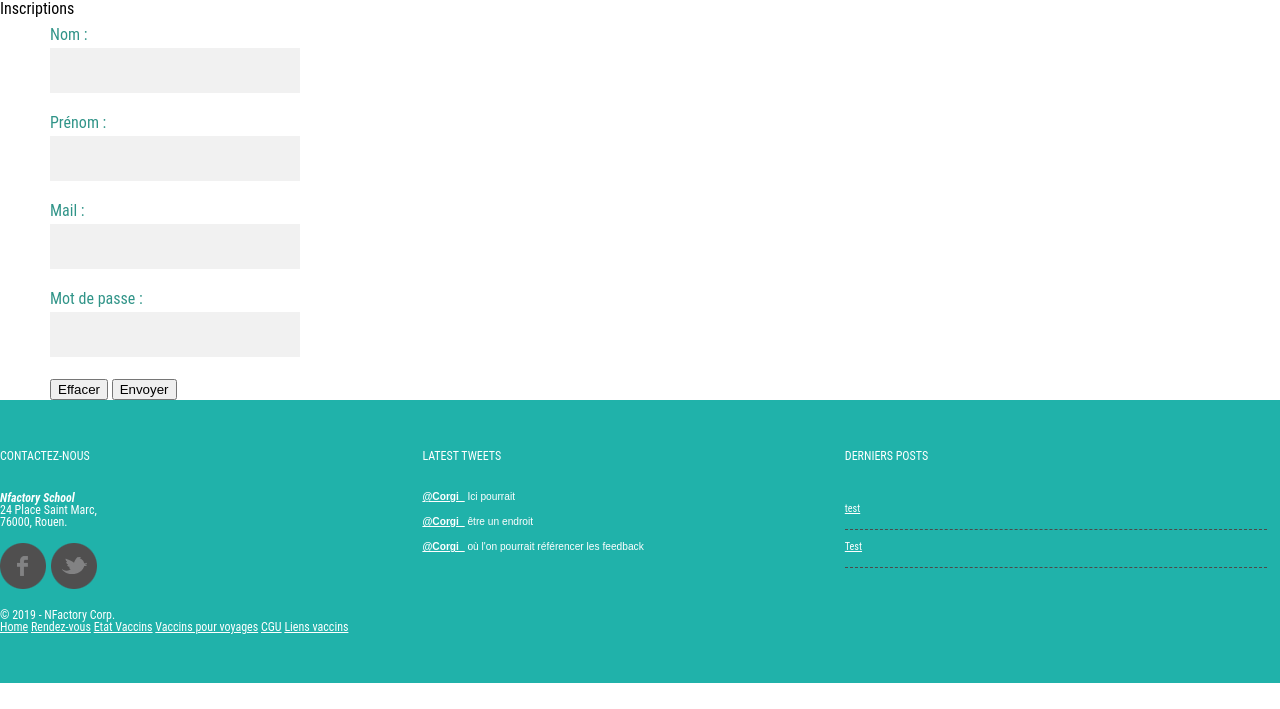
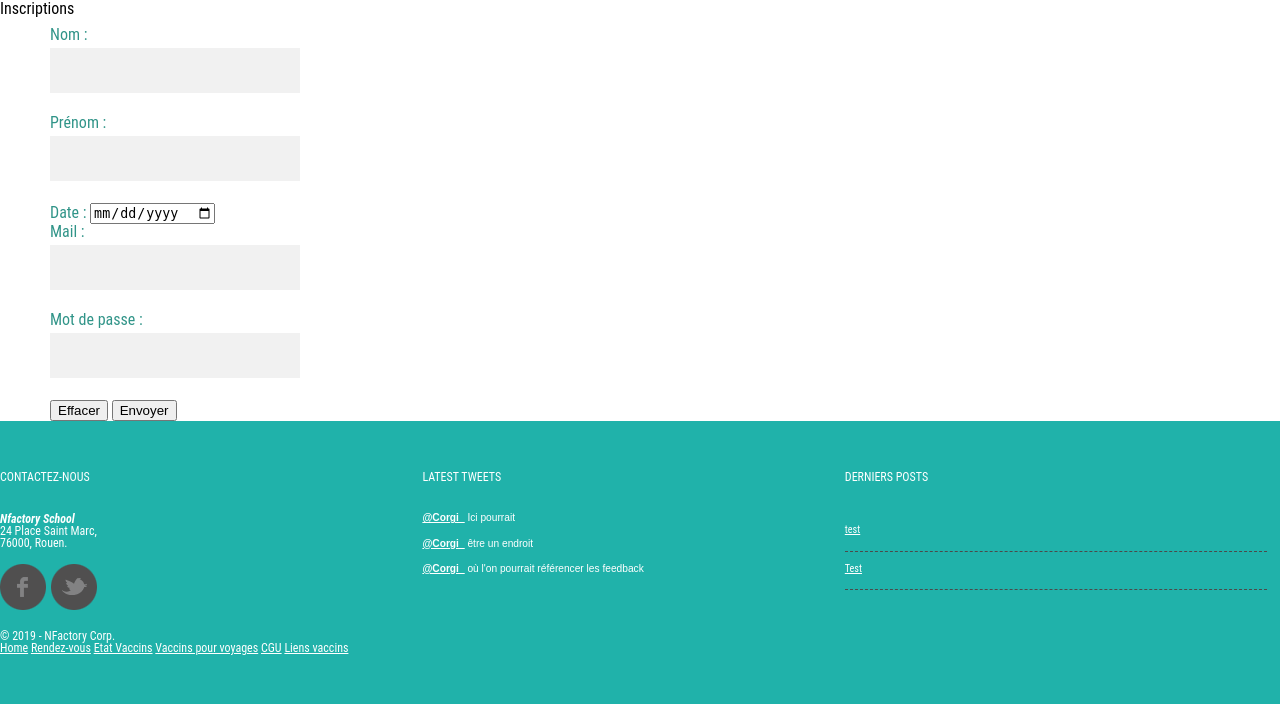
Before and after one commit to AxelBarbeHusson/LesVaccinsDuBonheur, a PHP site: page /carnex/index.php?page=inscriptions in a window 1280 px wide; the page is wider, and only the part inside the window is pictured. Shown: the part 1038-1747 px from the top of that part. Before the commit the page ends 1721 px from the top of that part, so only its background shows below. Run offline with PHP 8.4, Linux system fonts and the light colour scheme; some web fonts are replaced.

Commit message:
ajout de date de naissance a l'inscription and supp var $date and add NOW()

```diff
--- a/includes/frmInscription.php
+++ b/includes/frmInscription.php
@@ -1,6 +1,8 @@
 <?php
 if (!isset($nom)) $nom = "";
 if (!isset($prenom)) $prenom = "";
+if (!isset($date)) $date = "";
+
 if (!isset($mail)) $mail = "";
 if (!isset($role)) $role = "";
 
@@ -15,6 +17,10 @@ if (!isset($role)) $role = "";
         <input type="text" id="prenom" name="prenom" value="<?= $prenom ?>"/>
     </div>
     <div>
+        <label for="date">Date :</label>
+        <input type="date" id="date" name="date" value="<?= $date ?>"/>
+    </div>
+    <div>
         <label for="mail">Mail&nbsp;: </label>
         <input type="text" id="mail" name="mail" value="<?= $mail ?>"/>
     </div>
@@ -22,6 +28,7 @@ if (!isset($role)) $role = "";
         <label for="mdp">Mot de passe&nbsp;: </label>
         <input type="password" id="mdp" name="mdp"/>
     </div>
+
     <div>
         <input type="hidden"  value="<?php $role = 'Users'?>">
     </div>
--- a/includes/inscriptions.inc.php
+++ b/includes/inscriptions.inc.php
@@ -4,6 +4,8 @@ if (isset($_POST['maurice'])) {
     $nom = isset($_POST['nom']) ? clean($_POST['nom']) : "";
     $prenom = isset($_POST['prenom']) ? clean($_POST['prenom']) : "";
     $mail = isset($_POST['mail']) ? clean($_POST['mail']) : "";
+    $date = isset($_POST['date']) ? clean($_POST['date']) : "";
+
     $mdp = isset($_POST['mdp']) ? clean($_POST['mdp']) : "";
     $role = isset($_POST['role']) ? clean($_POST['role']) : "";
 
@@ -32,14 +34,16 @@ if (isset($_POST['maurice'])) {
         if ($nombreOccurences == 0) {
             $mdp = password_hash($mdp, PASSWORD_DEFAULT);
             $sql = "INSERT INTO t_users
-                (USENOM, USEPRENOM, USEMAIL, USEPASSWORD,role,createdAt)
-                VALUES ('" . $nom . "', '" . $prenom . "', '" . $mail . "', '" . $mdp . "', '" . "Users" . "',NOW())";
+                (USENOM, USEPRENOM, USEMAIL, USEPASSWORD,birthdate,role,createdAt)
+                VALUES ('" . $nom . "', '" . $prenom . "', '" . $mail . "', '" . $mdp . "', '" . $date . "', '" . "Users" . "',NOW())";
             $role = 'Users';
             $query = $pdo->prepare($sql);
             $query->bindValue('USENOM', $nom, PDO::PARAM_STR);
             $query->bindValue('USEPRENOM', $prenom, PDO::PARAM_STR);
             $query->bindValue('USEMAIL', $mail, PDO::PARAM_STR);
             $query->bindValue('USEPASSWORD', $mdp, PDO::PARAM_STR);
+            $query->bindValue('USEPASSWORD', $mdp, PDO::PARAM_STR);
+            $query->bindValue('birthdate', $date, PDO::PARAM_STR);
             $query->execute();
             $msg = "Inscription Ok";
             $sujet = "Validation de votre inscription";
--- a/includes/rendezVous.inc.php
+++ b/includes/rendezVous.inc.php
@@ -39,7 +39,7 @@ if (isset($_POST['rdv'])) {
         if ($nombreOccurences == 0) {
             $sql = "INSERT INTO t_test
                 (USEMAIL, USEMESSAGE, USESUJET, USENOM, ID_USER , USEPRENOM, USEAPOSTAL, USECPOSTAL, USEVILLE, USEPHONE, USEDATE)
-                VALUES ('" . $mail . "', '" . $msg . "','" . $sujet . "','" . $nom . "','" . $USER . "','" . $prenom  . "','" . $apostal . "','" . $cpostal . "','" . $ville . "','" . $phone . "','" . $date . "')";
+                VALUES ('" . $mail . "', '" . $msg . "','" . $sujet . "','" . $nom . "','" . $USER . "','" . $prenom  . "','" . $apostal . "','" . $cpostal . "','" . $ville . "','" . $phone . "'',NOW())";
             $query = $pdo->prepare($sql);
             $query->bindValue('ID_USER', $USER, PDO::PARAM_STR);
             $query->bindValue('USEMAIL', $mail, PDO::PARAM_STR);
@@ -51,7 +51,6 @@ if (isset($_POST['rdv'])) {
             $query->bindValue('USECPOSTAL', $cpostal, PDO::PARAM_STR);
             $query->bindValue('USEVILLE', $ville, PDO::PARAM_STR);
             $query->bindValue('USEPHONE', $phone, PDO::PARAM_STR);
-            $query->bindValue('USEDATE', $date, PDO::PARAM_STR);
             $query->execute();
             $message = "Contact pris";
             $sujet = "Validation de votre message";
```
Also changed, not shown: includes/frmRendezvous.php (+2 -5 lines).
